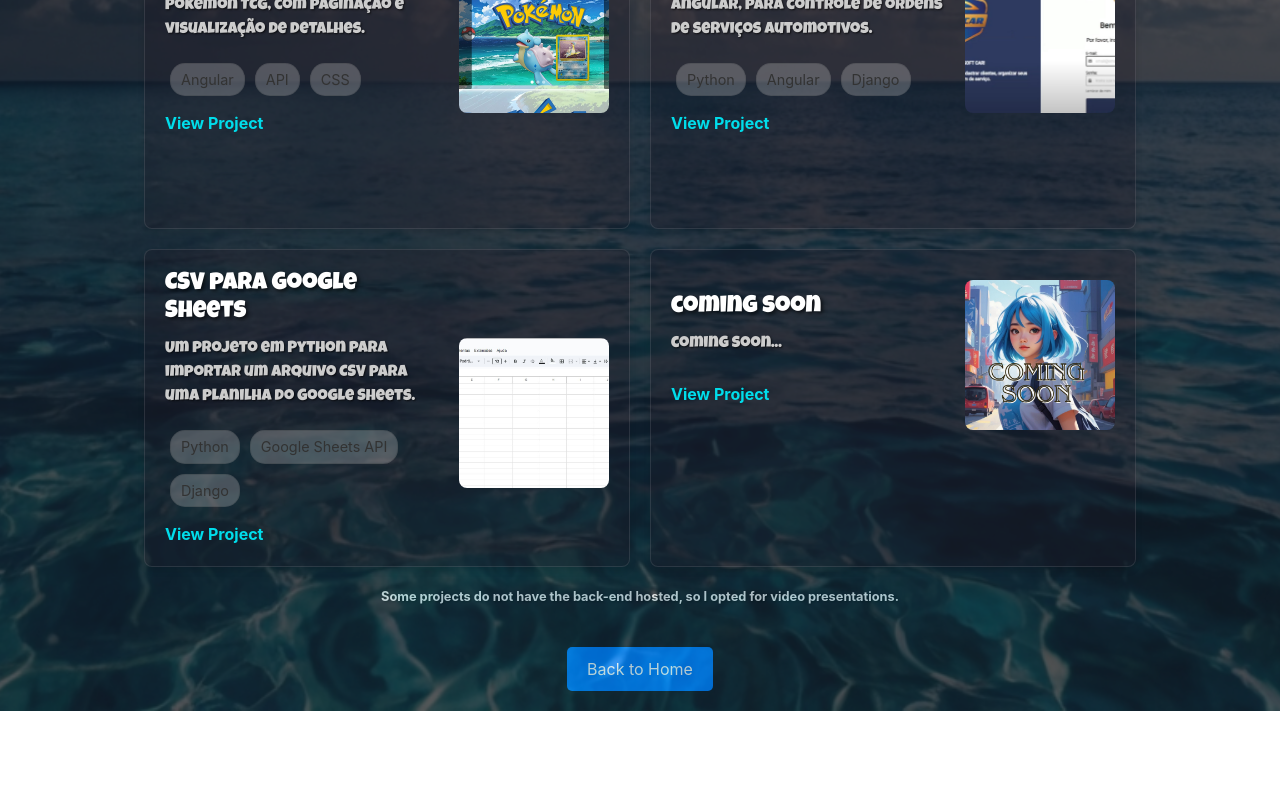
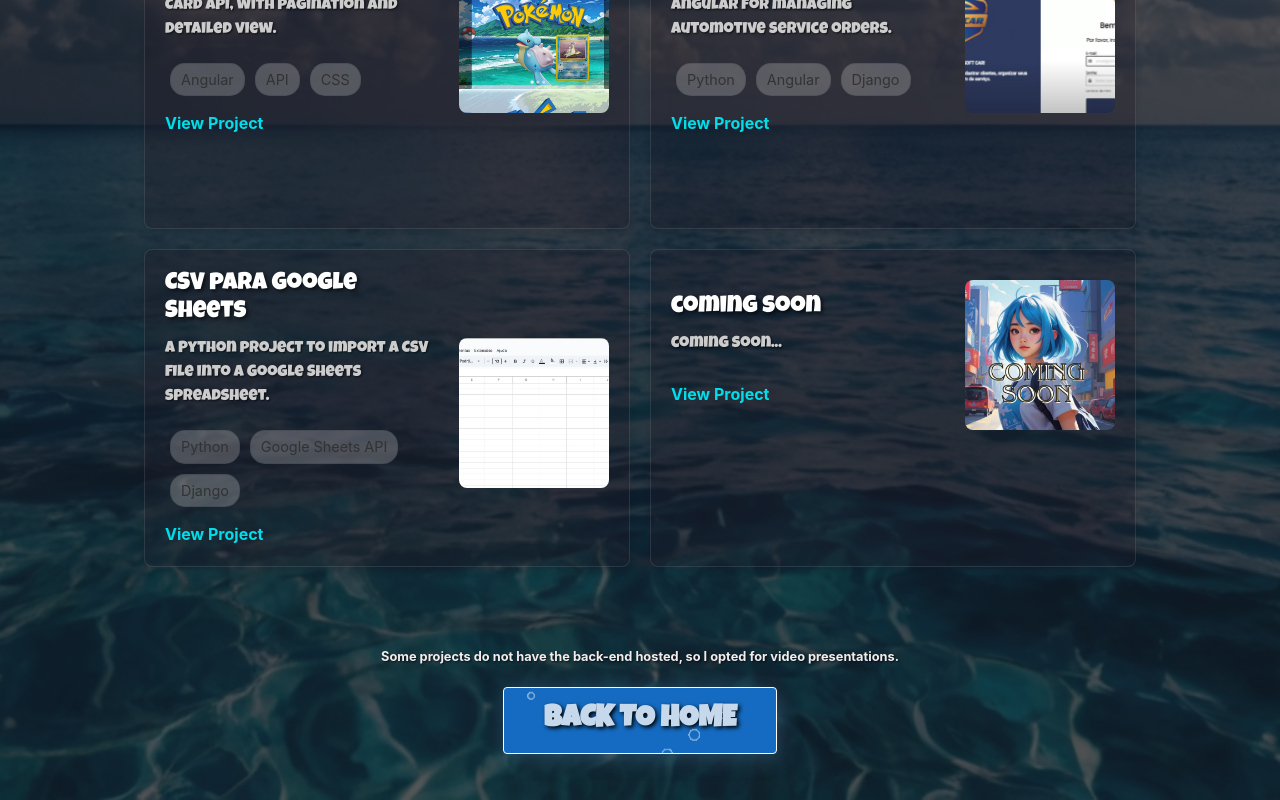
Before and after one commit to FabricioIkehara/portfolio, a React (Create React App) app: page /projects in a window 1280 px wide. Shown: the part 517-1317 px from the top of the page. Before the commit the page ends 1228 px from the top, so only its background shows below. Built offline with nearby package versions, Linux system fonts and the light colour scheme.

Commit message:
project page

```diff
--- a/src/pages/Projects/index.js
+++ b/src/pages/Projects/index.js
@@ -10,7 +10,6 @@ import thumb4 from '../../assets/softcar.jpg';
 import thumb5 from '../../assets/sheets.jpg';
 import thumb6 from '../../assets/comingsoon.jpg';
 
-
 const projects = [
   {
     title: 'Nutrição Que Inspira',
@@ -21,28 +20,28 @@ const projects = [
   },
   {
     title: 'CRUD em PHP',
-    description: 'Um Crud em PHP, com uma lista de corretores cadastrados.',
+    description: 'A CRUD in PHP with a list of registered brokers.',
     thumbnail: thumb2,
     link: 'https://www.youtube.com/watch?v=D5ngTk3t24A',
     technologies: ['PHP', 'MySQL', 'Bootstrap']
   },
   {
     title: 'Pokemon TCG',
-    description: 'Consumo de API de Cards de Pokemon TCG, com paginação e visualização de detalhes.',
+    description: 'Consumption of the Pokemon TCG Card API, with pagination and detailed view.',
     thumbnail: thumb3,
     link: 'https://fabricioikehara.github.io/pokemontcg/',
     technologies: ['Angular', 'API', 'CSS']
   },
   {
     title: 'Soft-Car',
-    description: 'Uma aplicação em Python e Angular, para controle de ordens de serviços automotivos.',
+    description: 'An application in Python and Angular for managing automotive service orders.',
     thumbnail: thumb4,
     link: 'https://www.youtube.com/watch?v=fams89rSA6o',
     technologies: ['Python', 'Angular', 'Django']
   },
   {
     title: 'CSV para Google Sheets',
-    description: 'Um projeto em Python para importar um arquivo CSV para uma planilha do Google Sheets.',
+    description: 'A Python project to import a CSV file into a Google Sheets spreadsheet.',
     thumbnail: thumb5,
     link: 'https://github.com/FabricioIkehara/csv-sheets',
     technologies: ['Python', 'Google Sheets API', 'Django']
@@ -83,10 +82,12 @@ const Projects = () => {
           </ProjectCard>
         ))}
       </div>
-      <FooterText>
+      <div className="footer-section">
+        <FooterText>
           Some projects do not have the back-end hosted, so I opted for video presentations.
         </FooterText>
         <HomeButton href="/">Back to Home</HomeButton>
+      </div>
     </ProjectsContainer>
   );
 };
--- a/src/pages/Projects/styles.js
+++ b/src/pages/Projects/styles.js
@@ -24,6 +24,15 @@ export const ProjectsContainer = styled.div`
     gap: 20px; /* Espaçamento entre os itens */
     width: 80%;
     max-width: 1200px;
+    z-index: 2;
+    margin-bottom: 40px; /* Adiciona espaço abaixo do grid */
+  }
+
+  .footer-section {
+    width: 100%;
+    text-align: center;
+    margin-top: auto; /* Empurra o rodapé para o final da página */
+    padding: 20px 0; /* Adiciona um pouco de padding */
     z-index: 2;
   }
 `;
@@ -160,19 +169,62 @@ export const FooterText = styled.p`
 `;
 
 export const HomeButton = styled.a`
-  display: inline-block;
-  padding: 10px 20px;
-  background-color: #007BFF;
-  color: #FFF;
-  text-decoration: none;
-  border-radius: 5px;
-  text-align: center;
-  font-size: 16px;
-  transition: background-color 0.3s ease;
-  margin-top: 20px; /* Espaçamento acima do botão */
-  cursor: pointer; /* Muda o cursor para pointer */
+  position: relative;
+  padding: 10px 40px;
+  border: 1px solid rgb(253, 252, 252);
+  background: var(--btn-color); /* Cor de fundo azul */
+  cursor: pointer;
+
+  font-family: "Luckiest Guy", cursive;
+  font-weight: 900;
+  text-transform: uppercase;
+  font-size: 30px;
+  color: var(--text-color);
+
+  box-shadow: var(--shadow-color) 2px 2px 22px;
+  border-radius: 4px;
+  overflow: hidden;
+  white-space: nowrap;
+  transition: transform 0.3s ease-in-out;
+
+  text-shadow: 2px 2px 4px rgba(0, 0, 0, 1);
+  text-decoration: none; /* Remove o sublinhado padrão dos links */
+  display: inline-block; /* Mantém o comportamento de botão */
+  text-align: center; /* Centraliza o texto */
 
   &:hover {
-    background-color: #0056b3; /* Cor ao passar o mouse */
+    transform: scale(1.1);
+  }
+
+  &::before {
+    content: '';
+    pointer-events: none;
+    opacity: 0.6;
+    background:
+      radial-gradient(circle at 10% 20%, transparent 0, transparent 2px, var(--text-color) 3px, var(--text-color) 4px, transparent 4px),
+      radial-gradient(circle at 80% 30%, transparent 0, transparent 2px, var(--text-color) 3px, var(--text-color) 4px, transparent 4px),
+      radial-gradient(circle at 50% 10%, transparent 0, transparent 2px, var(--text-color) 3px, var(--text-color) 4px, transparent 4px),
+      radial-gradient(circle at 20% 70%, transparent 0, transparent 2px, var(--text-color) 3px, var(--text-color) 4px, transparent 4px),
+      radial-gradient(circle at 90% 80%, transparent 0, transparent 2px, var(--text-color) 3px, var(--text-color) 4px, transparent 4px),
+      radial-gradient(circle at 60% 50%, transparent 0, transparent 4px, var(--text-color) 5px, var(--text-color) 6px, transparent 6px),
+      radial-gradient(circle at 30% 60%, transparent 0, transparent 4px, var(--text-color) 5px, var(--text-color) 6px, transparent 6px),
+      radial-gradient(circle at 70% 40%, transparent 0, transparent 4px, var(--text-color) 5px, var(--text-color) 6px, transparent 6px);
+
+    width: 100%;
+    height: 300%;
+    top: 0;
+    left: 0;
+    position: absolute;
+    z-index: 1;
+    animation: bubbles 2.5s linear infinite both;
+  }
+
+  @keyframes bubbles {
+    from {
+      transform: translate();
+    }
+    to {
+      transform: translate(0, -66.666%);
+    }
   }
 `;
```
